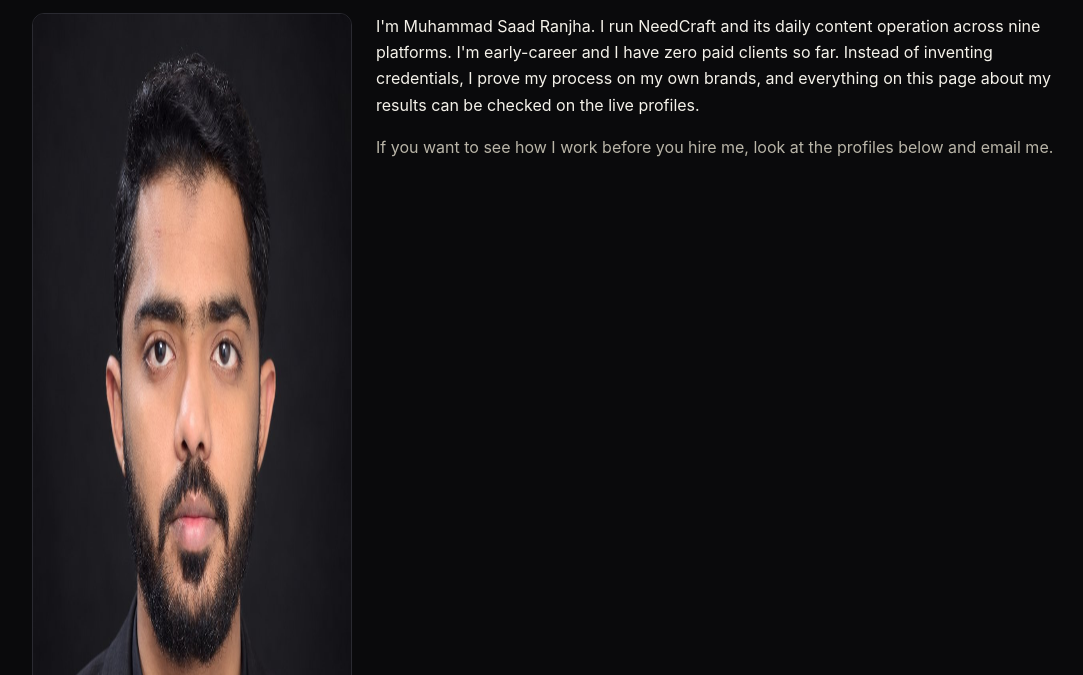
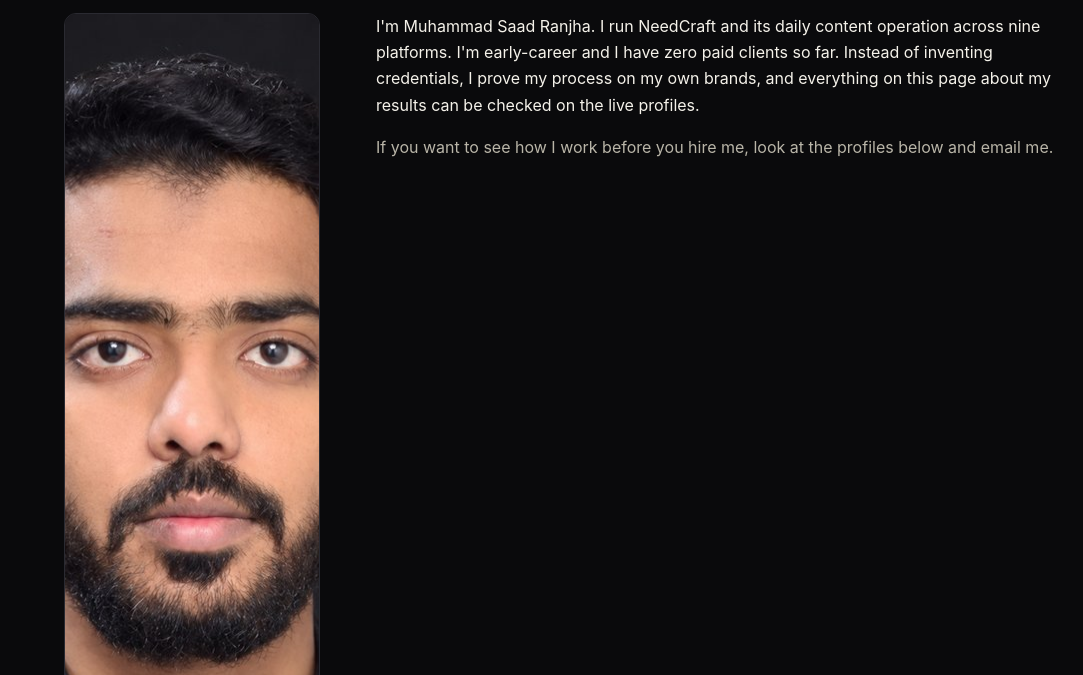
Before and after one commit to JokerHTML/needcraft-portfolio, a plain HTML site: page index.html in a window 1280 px wide. Shown: the part 4585-5260 px from the top of the page, without its empty margins (84-1167 px from the left). Drawn offline with Linux system fonts and the light colour scheme.

Commit message:
Update portfolio to v2.2: CSS-only headshot size fix

```diff
--- a/index.html
+++ b/index.html
@@ -75,10 +75,11 @@ details p{margin:.7rem 0 0;color:var(--mut)}
 footer{border-top:1px solid var(--line);padding:2rem 0;font:.8rem var(--m);color:var(--mut)}
 .about-grid{display:grid;gap:1.5rem;align-items:start}
 .headshot{margin:0}
-.headshot img{width:100%;max-width:20rem;border-radius:.75rem;border:1px solid var(--line);display:block}
+.headshot img{width:100%;max-width:14rem;aspect-ratio:3/4;object-fit:cover;border-radius:.75rem;border:1px solid var(--line);display:block;margin:0 auto}
 .headshot figcaption{font:.75rem var(--m);color:var(--mut);margin-top:.5rem}
 @media(min-width:48rem){
 .about-grid{grid-template-columns:20rem 1fr}
+.headshot img{max-width:16rem}
 }
 @media(min-width:48rem){
 .g2{grid-template-columns:1fr 1fr}
```
